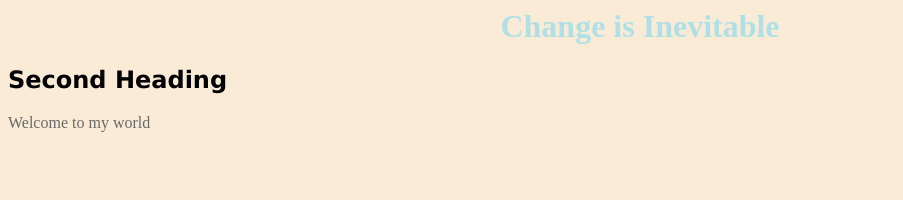
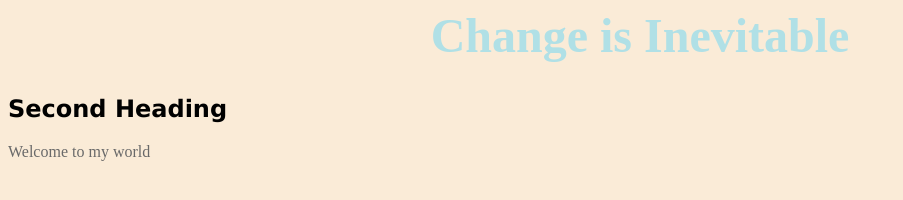
Before and after one commit to seventeenbk/speedbk, a plain HTML site: page index.html in a window 1280 px wide. Shown: the whole page, without its empty margins (0-903 px from the left). Drawn offline with Linux system fonts and the light colour scheme.

Commit message:
Update index.html

```diff
--- a/index.html
+++ b/index.html
@@ -5,7 +5,7 @@ The first one
 </title>
 </head>
 <body style="background-color:antiquewhite;">
-<h1 style="text-align:center; color:powderblue; size:300%"> Change is Inevitable </h1>
+<h1 style="text-align:center; color:powderblue; font-size:300%"> Change is Inevitable </h1>
 <h2 style="font-family:verdana;">Second Heading</h2>
 <p style="color:dimgrey;"> Welcome to my world </p>
 </body>
```
